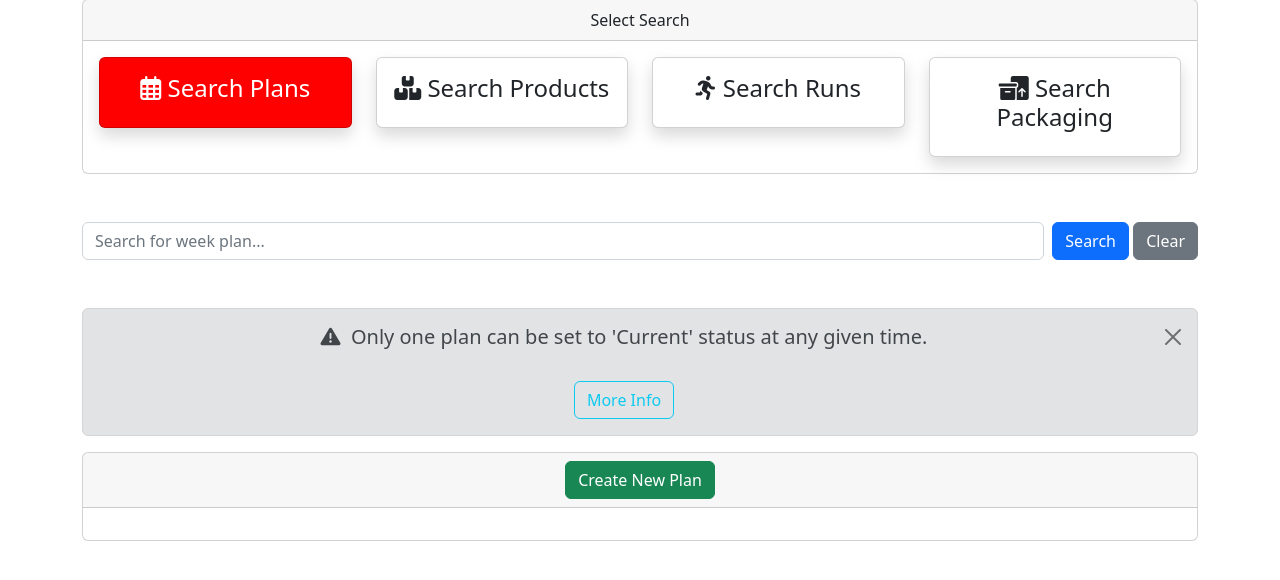
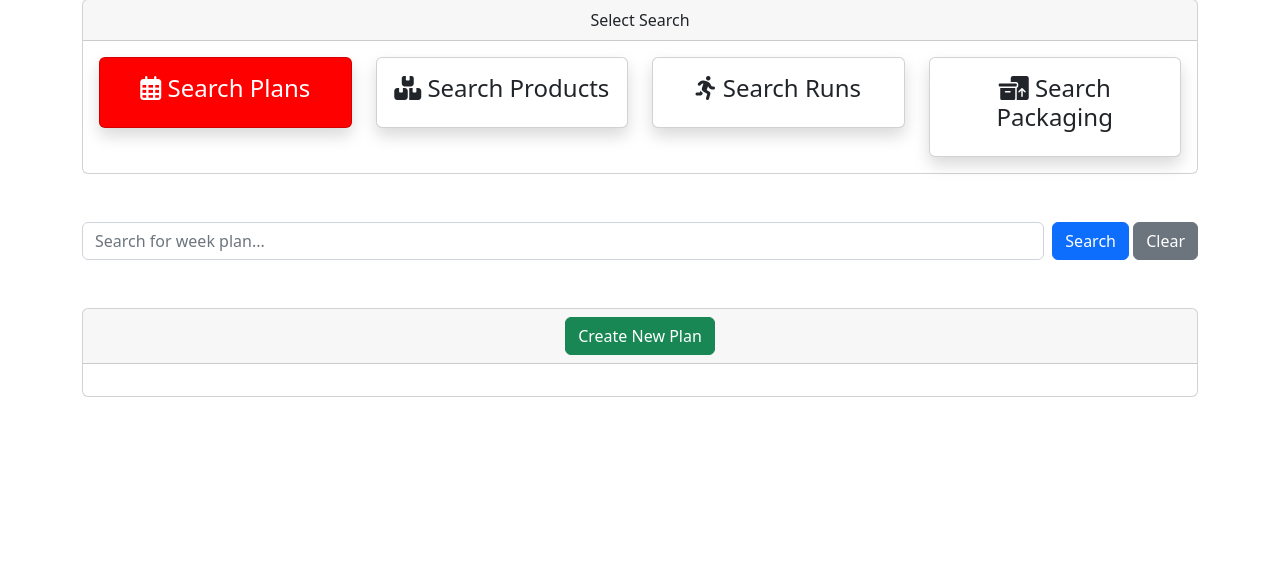
Before and after one commit to RadheyaM/Factory-Planner, a Django app: page / in a window 1280 px wide. Shown: the part 131-711 px from the top of the page. Run offline with Django 3.2, Linux system fonts and the light colour scheme; the visitor is signed in with stand-in values (Sample User, id 1); data that the repository does not hold is empty; some libraries are stand-ins or nearby versions.

Commit message:
Edit the 'save' function in the Week model so that when a plan is changed to Current the previous is set to Complete
Remove the ugly message on the search plan page, no longer necessary

```diff
--- a/templates/search/search-plans.html
+++ b/templates/search/search-plans.html
@@ -21,47 +21,6 @@
     </div>
 </div>
 <br><br>
-
-<!-- WARNING THAT ONLY ONE PLAN SHOULD BE CURRENT -->
-
-{% if perms.packing.edit_week %}
-<div class="container text-center">
-    <div class="alert alert-secondary alert-dismissible fade show" role="alert">
-        <h5>
-            <i class="fa-solid fa-triangle-exclamation"></i>&nbsp;
-            Only one plan can be set to 'Current' status at any given time.
-        </h5>
-        <button type="button" class="btn-close" data-bs-dismiss="alert" aria-label="Close"></button>
-        <br>
-        <button class="btn btn-outline-info" type="button" data-bs-toggle="collapse" data-bs-target="#collapseHelp" aria-expanded="false" aria-controls="collapseHelp">
-            More Info
-        </button>
-        <br>
-        <div class="collapse alert alert-secondary border-0" id="collapseHelp">
-            <div class="card card-body alert alert-secondary border-0" style="width: 50%; margin: auto;">
-               <h6>
-                    For the 'Live Packing Calculator' nav-link to work there MUST be a plan with status set to
-                    'Current' but ONLY ONE. None or more than one will cause an error.
-               </h6>
-               <br>
-               <div>
-                    <strong>How To Change Plan Status</strong>
-                    <ol>
-                        <li>Find existing 'Current' Plan</li>
-                        <li>Click the 'Edit' Button</li>
-                        <li>Change the status to 'Complete' and click 'Update'.</li>
-                        <li>Follow the same steps for the desired new 'Current' plan, setting status to 'Current'</li>
-                        <li>If you have no plan set to 'Current' the 'Live Packing Calc' link will not work.</li>
-                    </ol>
-                    <button class="btn btn-outline-secondary" type="button" data-bs-toggle="collapse" data-bs-target="#collapseHelp" aria-expanded="false" aria-controls="collapseHelp">
-                        Less Info
-                    </button>
-               </div>
-            </div>
-        </div>
-    </div>
-</div>
-{% endif %}
 
 <!--CONTAINER FOR ALL PLANS-->
 <div class="container text-center">
```
Also changed, not shown: packing/models.py (+11 -4 lines), packing/migrations/0025_remove_week_unique_status.py (added).
